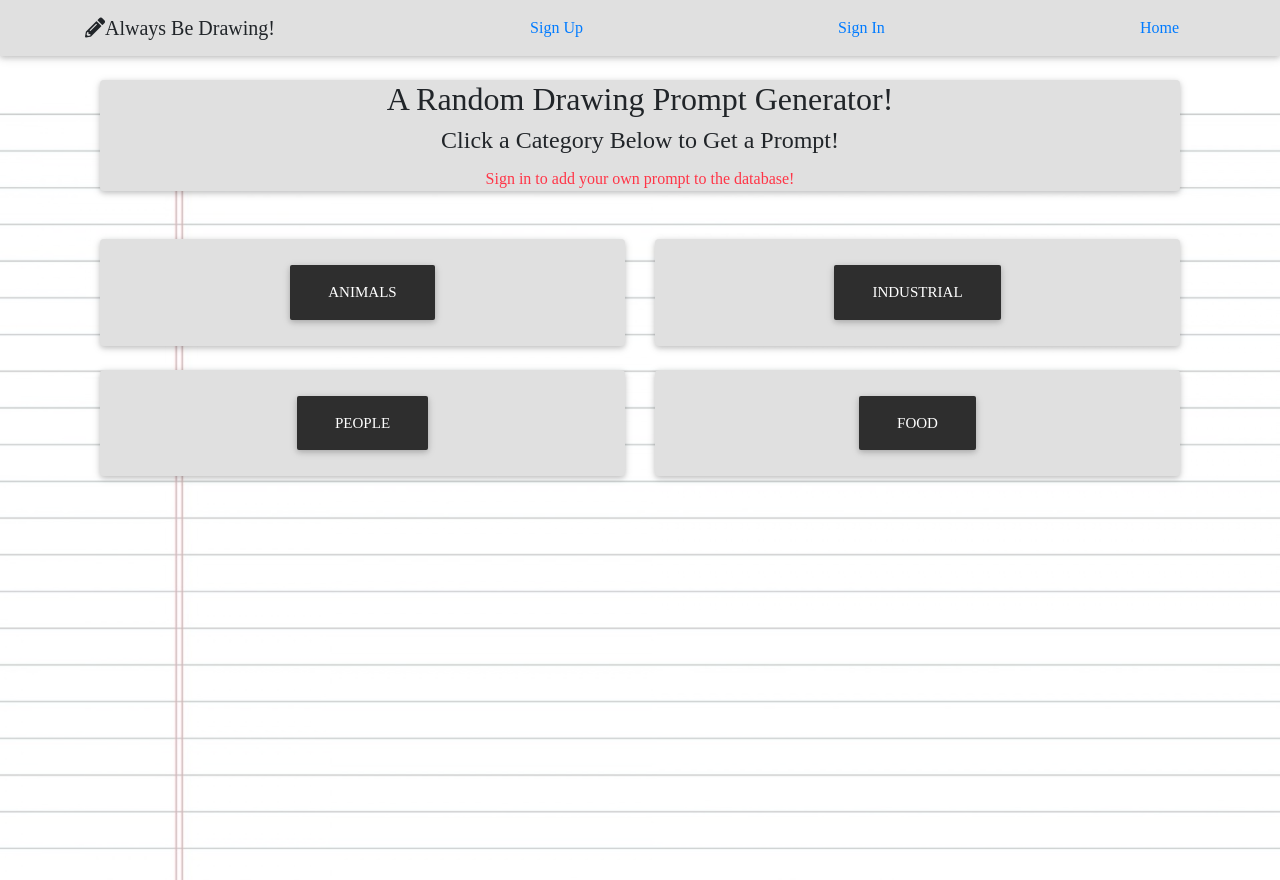
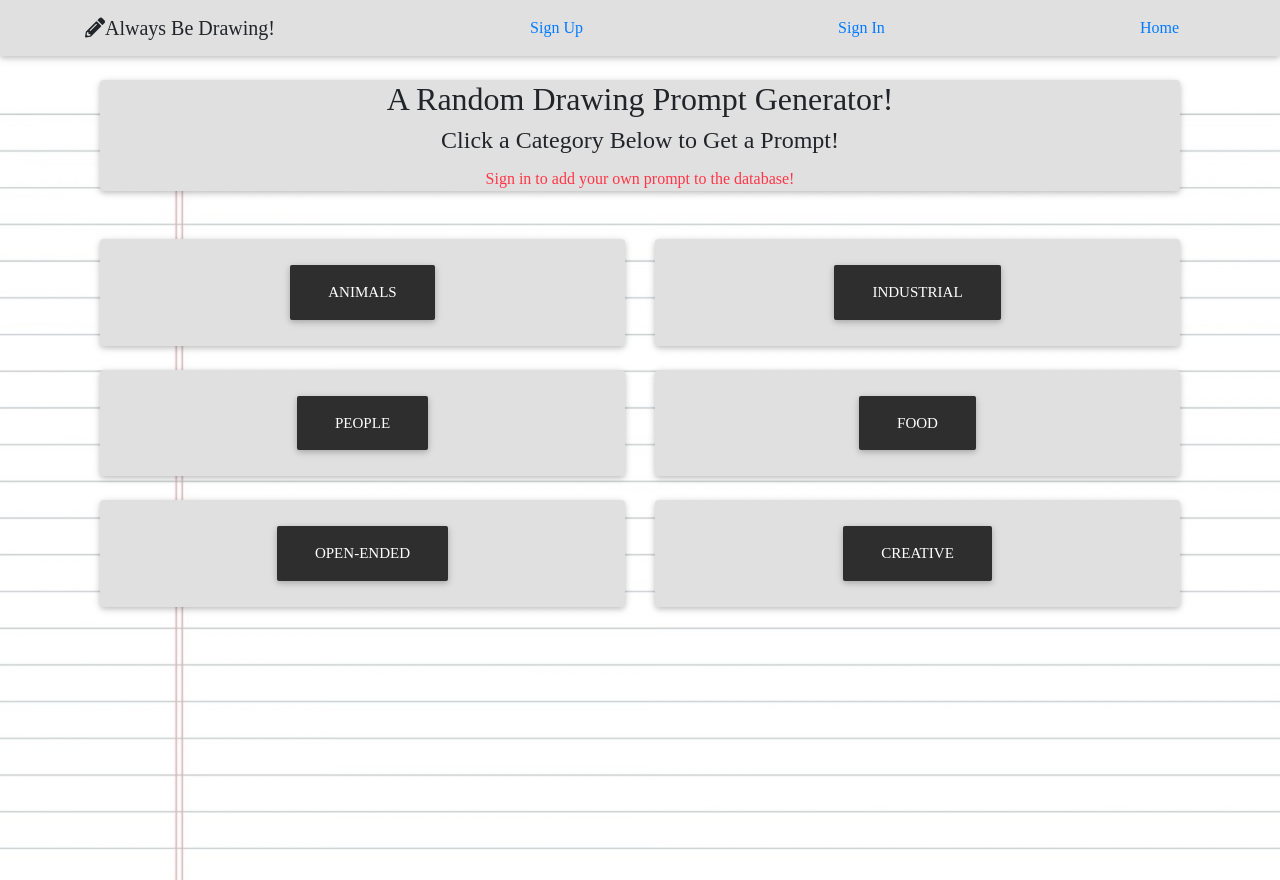
Before and after one commit to GrubbyGroo/project-4-client, a React app: page /#/ in a window 1280 px wide. Built offline with nearby package versions, Linux system fonts and the light colour scheme; a web font is replaced by a local one.

Commit message:
Add more categories

```diff
--- a/src/App.js
+++ b/src/App.js
@@ -35,7 +35,7 @@ class App extends Component {
 
     return (
 
-      <SnackbarProvider maxSnack={2}>
+      <SnackbarProvider autoHideDuration={2000} maxSnack={2}>
         <Header user={user} />
         <div className="App" style={{ backgroundImage: `url(${mobileImage})` }} >
           <main className="container">
@@ -56,6 +56,12 @@ class App extends Component {
             )} />
             <Route exact path='/people' user={user} render={() => (
               <Prompts alert={this.alert} category="People" setUser={this.setUser} />
+            )} />
+            <Route exact path='/open-ended' user={user} render={() => (
+              <Prompts alert={this.alert} category="Open-Ended" setUser={this.setUser} />
+            )} />
+            <Route exact path='/creative' user={user} render={() => (
+              <Prompts alert={this.alert} category="Creative" setUser={this.setUser} />
             )} />
             <AuthenticatedRoute
               user={user}
--- a/src/prompts/components/PromptButtons.js
+++ b/src/prompts/components/PromptButtons.js
@@ -1,7 +1,7 @@
 import React from 'react'
 import { Link } from 'react-router-dom'
 import { MDBBtn, MDBCardBody, MDBRow, MDBCol, MDBCard, MDBContainer, MDBCardTitle, MDBCardText } from 'mdbreact'
-const categories = ['animals', 'industrial', 'people', 'food']
+const categories = ['animals', 'industrial', 'people', 'food', 'open-ended', 'creative']
 const unauthenticatedOptions = (
   <React.Fragment>
     <h2 className="MDBCardTitle">A Random Drawing Prompt Generator!</h2>
--- a/src/prompts/components/PromptForm.js
+++ b/src/prompts/components/PromptForm.js
@@ -32,6 +32,12 @@ const PromptForm = ({ prompt, handleSubmit, handleChange, cancelPath }) => (
       <option
         value='food'
       >Food</option>
+      <option
+        value='open-ended'
+      >Open Ended</option>
+      <option
+        value='creative'
+      >Creative</option>
     </select>
 
     <MDBBtn color="blue-grey" type="submit">Submit</MDBBtn>
```
